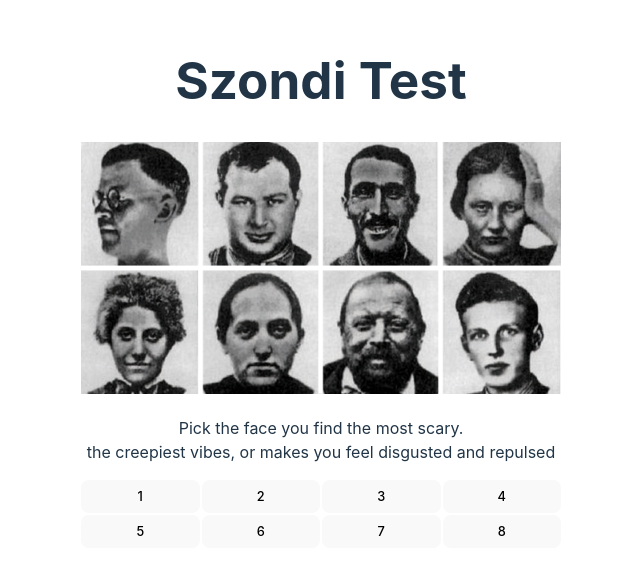
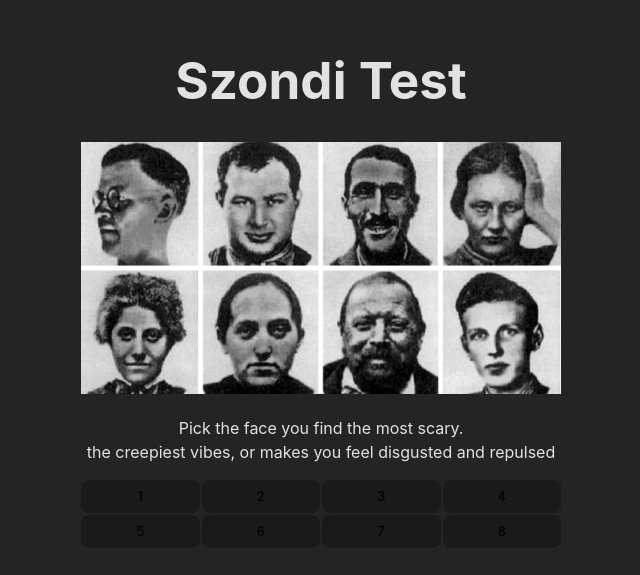
Before and after one commit to notshanxx/szondi-test, a React (Vite) app: page / in a window 1280 px wide. Shown: the part 117-692 px from the top of the page, without its empty margins (319-959 px from the left). Built offline with nearby package versions, Linux system fonts and the light colour scheme.

Commit message:
Remove prefer color scheme

```diff
--- a/src/index.css
+++ b/src/index.css
@@ -3,7 +3,6 @@
   font-family: Inter, system-ui, Avenir, Helvetica, Arial, sans-serif;
   line-height: 1.5;
   font-weight: 400;
-  color-scheme: light dark;
   color: rgba(255, 255, 255, 0.87);
   background-color: #242424;
   font-synthesis: none;
@@ -103,18 +102,6 @@ button:focus-visible {
   background: rgb(71, 33, 33);
 }
 
-@media (prefers-color-scheme: light) {
-  :root {
-    color: #213547;
-    background-color: #ffffff;
-  }
-  a:hover {
-    color: #747bff;
-  }
-  button {
-    background-color: #f9f9f9;
-  }
-}
 @media screen and (min-width: 768px) {
   .result-container h1{
     font-size: 4rem;
```
